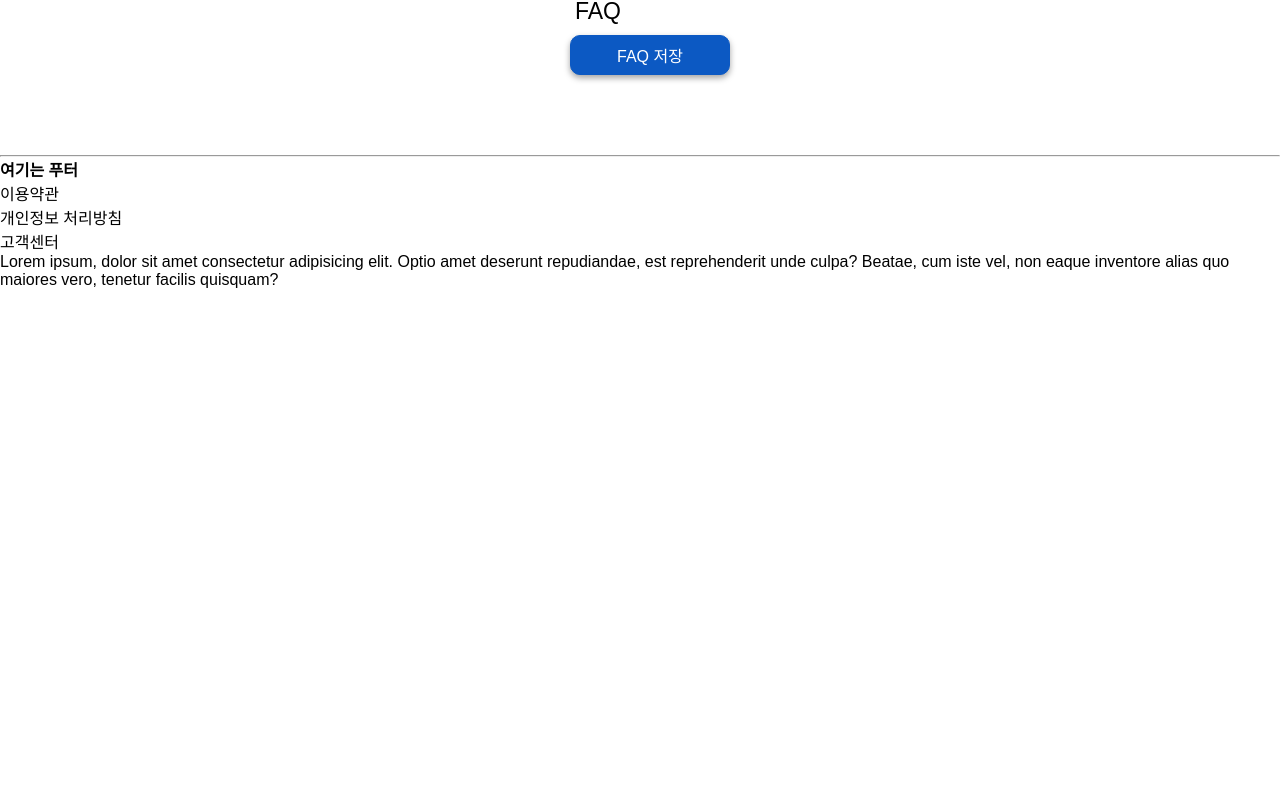
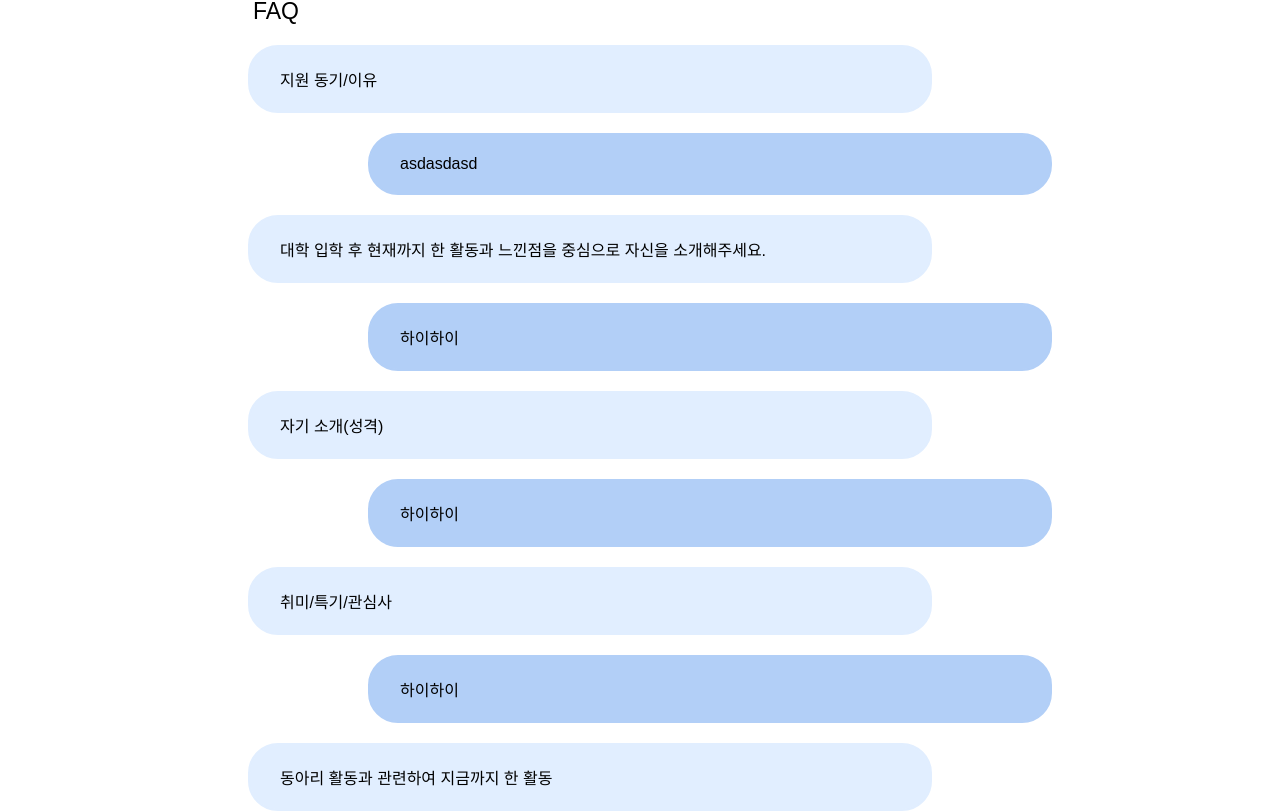
Before and after one commit to Kim-Hyunjo/MoZIP, a React (Create React App) app in the folder front/: page /list/1/1 in a window 1280 px wide. Shown: the part 1489-2300 px from the top of the page. Before the commit the page ends 1778 px from the top, so only its background shows below. Built offline with nearby package versions, Linux system fonts and the light colour scheme.

Commit message:
feat: Add list/:subject/:circle_id Circle 페이지 질의 응답 부분 기능 추가

```diff
--- a/front/src/pages/circle/Circle.tsx
+++ b/front/src/pages/circle/Circle.tsx
@@ -1,5 +1,6 @@
 import React, { Fragment, useState } from 'react';
 import { RouteComponentProps, Link } from 'react-router-dom';
+import CircleFaq from './CircleFaq';
 
 interface FAQ {
   id: number;
@@ -10,46 +11,88 @@ interface FAQ {
 const Circle = (
   props: RouteComponentProps<{ subject: string; circle_id: string }>,
 ) => {
-  const [update, setUpdate] = useState<boolean>(false);
+  const [toggle, setToggle] = useState<boolean>(true);
   const [faqs, setFaqs] = useState<FAQ[]>([
     { id: 0, question: '지원 동기/이유', answer: 'asdasdasd' },
     {
       id: 1,
       question:
         '대학 입학 후 현재까지 한 활동과 느낀점을 중심으로 자신을 소개해주세요.',
-      answer: '',
+      answer: '하이하이',
     },
-    { id: 2, question: '자기 소개(성격)', answer: '' },
-    { id: 3, question: '취미/특기/관심사', answer: '' },
-    { id: 4, question: '동아리 활동과 관련하여 지금까지 한 활동', answer: '' },
+    { id: 2, question: '자기 소개(성격)', answer: '하이하이' },
+    { id: 3, question: '취미/특기/관심사', answer: '하이하이' },
+    {
+      id: 4,
+      question: '동아리 활동과 관련하여 지금까지 한 활동',
+      answer: '하이하이',
+    },
     {
       id: 5,
       question: '단체 생활을 한 경험, 느낀점, 단체에서의 역할',
-      answer: '',
+      answer: '하이하이',
     },
     {
       id: 6,
       question: '타인과 갈등 발생했던 상황에서 성공/실패한 경험 느낀점',
-      answer: '',
+      answer: '하이하이',
     },
-    { id: 7, question: '공모전/대회 경력', answer: '' },
-    { id: 8, question: '자신에게 가장 의미 있었던 경험', answer: '' },
-    { id: 9, question: '동아리에서 하고 싶은 활동', answer: '' },
-    { id: 10, question: '동아리 활동을 통해 얻고 싶은 점', answer: '' },
-    { id: 11, question: '본인이 동아리에 도움이 될 수 있는 점', answer: '' },
-    { id: 12, question: '동아리에서 본인을 뽑아야 하는 이유', answer: '' },
-    { id: 13, question: '향후 학업 계획', answer: '' },
-    { id: 14, question: '각오', answer: '' },
+    { id: 7, question: '공모전/대회 경력', answer: '하이하이' },
+    { id: 8, question: '자신에게 가장 의미 있었던 경험', answer: '하이하이' },
+    { id: 9, question: '동아리에서 하고 싶은 활동', answer: '하이하이' },
+    { id: 10, question: '동아리 활동을 통해 얻고 싶은 점', answer: '하이하이' },
+    {
+      id: 11,
+      question: '본인이 동아리에 도움이 될 수 있는 점',
+      answer: '하이하이',
+    },
+    {
+      id: 12,
+      question: '동아리에서 본인을 뽑아야 하는 이유',
+      answer: '하이하이',
+    },
+    { id: 13, question: '향후 학업 계획', answer: '하이하이' },
+    { id: 14, question: '각오', answer: '하이하이' },
   ]);
+  let id = 15;
+  const [newQuestion, setNewQuestion] = useState<string>('');
+  const [newAnswer, setNewAnswer] = useState<string>('');
 
-  // let tmps: FAQ[] = [];
-  const [tmpFaqs, setTmpFaqs] = useState<FAQ[]>([]);
-
-  const handleUpdate = () => {
-    setUpdate(!update);
+  const handleToggle = () => {
+    setToggle(!toggle);
   };
 
-  const handleChange = (e: React.ChangeEvent<HTMLInputElement>) => {};
+  const handleChange = (e: React.ChangeEvent<HTMLInputElement>) => {
+    if (e.target.name === 'question') {
+      setNewQuestion(e.target.value);
+    } else {
+      setNewAnswer(e.target.value);
+    }
+  };
+
+  const handleSave = (e: React.MouseEvent<HTMLButtonElement, MouseEvent>) => {
+    let tmps: FAQ[] = Object.assign([], faqs);
+    let tmp: FAQ = {
+      id: id,
+      question: newQuestion,
+      answer: newAnswer,
+    };
+    tmps.push(tmp);
+    setFaqs(tmps);
+    setNewQuestion('');
+    setNewAnswer('');
+  };
+
+  const onUpdate = (id: number, question: string, answer: string) => {
+    let tmps: FAQ[] = Object.assign([], faqs);
+    tmps.map((info) => {
+      if (info.id === id) {
+        info.question = question;
+        info.answer = answer;
+      }
+    });
+    setFaqs(tmps);
+  };
 
   return (
     <div className="circle" id="wrapper">
@@ -121,48 +164,40 @@ const Circle = (
         </div>
         <div className="section_wrapper">
           <div className="small_title">FAQ</div>
-          {update ? (
-            <div className="FAQ_list">
-              {/* {faqs.map((item) => {
-                return (
-                  <Fragment>
-                    <div className="FAQ_question">{item.question}</div>
-                    <div className="FAQ_answer">{item.answer}</div>
-                  </Fragment>
-                );
-              })} */}
-              {/* <div className="FAQ_question">다음 모집은 언제쯤인가요?</div>
-              <div className="FAQ_answer">
-                안녕하세요! 문의 주셔서 감사합니다. 다음 7기 모집은 21년 1월로
-                예정하고 있습니다.
-              </div>
-              <div className="FAQ_question">다음 모집은 언제쯤인가요?</div>
-              <div className="FAQ_answer">
-                안녕하세요! 문의 주셔서 감사합니다. 다음 7기 모집은 21년 1월로
-                예정하고 있습니다.
-              </div> */}
+          <div className="FAQ_list">
+            {faqs.map((item) => {
+              return (
+                <CircleFaq
+                  onUpdate={onUpdate}
+                  isUpdate={toggle}
+                  faq={item}
+                ></CircleFaq>
+              );
+            })}
+          </div>
+          {toggle ? (
+            <div>
+              <span>질문 : </span>
+              <input
+                type="text"
+                name="question"
+                value={newQuestion}
+                onChange={handleChange}
+              ></input>
+              <span>답변 : </span>
+              <input
+                type="text"
+                name="answer"
+                value={newAnswer}
+                onChange={handleChange}
+              ></input>
+              <button onClick={handleSave}>질문 답변 저장</button>
             </div>
           ) : (
-            <div>
-              {tmpFaqs.map((item) => {
-                return (
-                  <Fragment>
-                    <input
-                      className="FAQ_question"
-                      value={item.question}
-                      onChange={(e: React.ChangeEvent<HTMLInputElement>) => {
-                        // let tmpFaq: FAQ = {};
-                      }}
-                    ></input>
-                    <input className="FAQ_answer" value={item.answer}></input>
-                  </Fragment>
-                );
-              })}
-            </div>
+            <div></div>
           )}
-          <div>{update}</div>
-          <button id="button5B" onClick={handleUpdate}>
-            {update ? (
+          <button id="button5B" onClick={handleToggle}>
+            {toggle ? (
               <Fragment>FAQ 수정</Fragment>
             ) : (
               <Fragment>FAQ 저장</Fragment>
--- a/front/src/pages/circle/CircleFaq.tsx
+++ b/front/src/pages/circle/CircleFaq.tsx
@@ -1,4 +1,4 @@
-import React, { useState } from 'react';
+import React, { Fragment, useState } from 'react';
 
 interface FAQ {
   id: number;
@@ -7,14 +7,54 @@ interface FAQ {
 }
 
 interface Props {
+  onUpdate(id: number, question: string, answer: string): void;
   isUpdate: boolean;
   faq: FAQ;
 }
 
-const CircleFaq = ({ isUpdate, faq }: Props) => {
-  const [update, setUpdate] = useState<boolean>(false);
+const CircleFaq = ({ onUpdate, isUpdate, faq }: Props) => {
+  const [question, setQuestion] = useState<string>(faq.question);
+  const [answer, setAnswer] = useState<string>(faq.answer);
 
-  return <div></div>;
+  const handleChange = (e: React.ChangeEvent<HTMLInputElement>) => {
+    if (e.target.name === 'question') {
+      setQuestion(e.target.value);
+    } else {
+      setAnswer(e.target.value);
+    }
+  };
+
+  const handleBlur = (e: React.FocusEvent<HTMLInputElement>) => {
+    onUpdate(faq.id, question, answer);
+  };
+
+  return (
+    <Fragment>
+      {isUpdate ? (
+        <Fragment>
+          <div className="FAQ_question">{faq.question}</div>
+          <div className="FAQ_answer">{faq.answer}</div>
+        </Fragment>
+      ) : (
+        <div>
+          <input
+            type="text"
+            name="question"
+            value={question}
+            onChange={handleChange}
+            onBlur={handleBlur}
+          ></input>
+          <input
+            type="text"
+            name="answer"
+            value={answer}
+            onChange={handleChange}
+            onBlur={handleBlur}
+          ></input>
+        </div>
+      )}
+    </Fragment>
+  );
 };
 
 export default CircleFaq;
```
